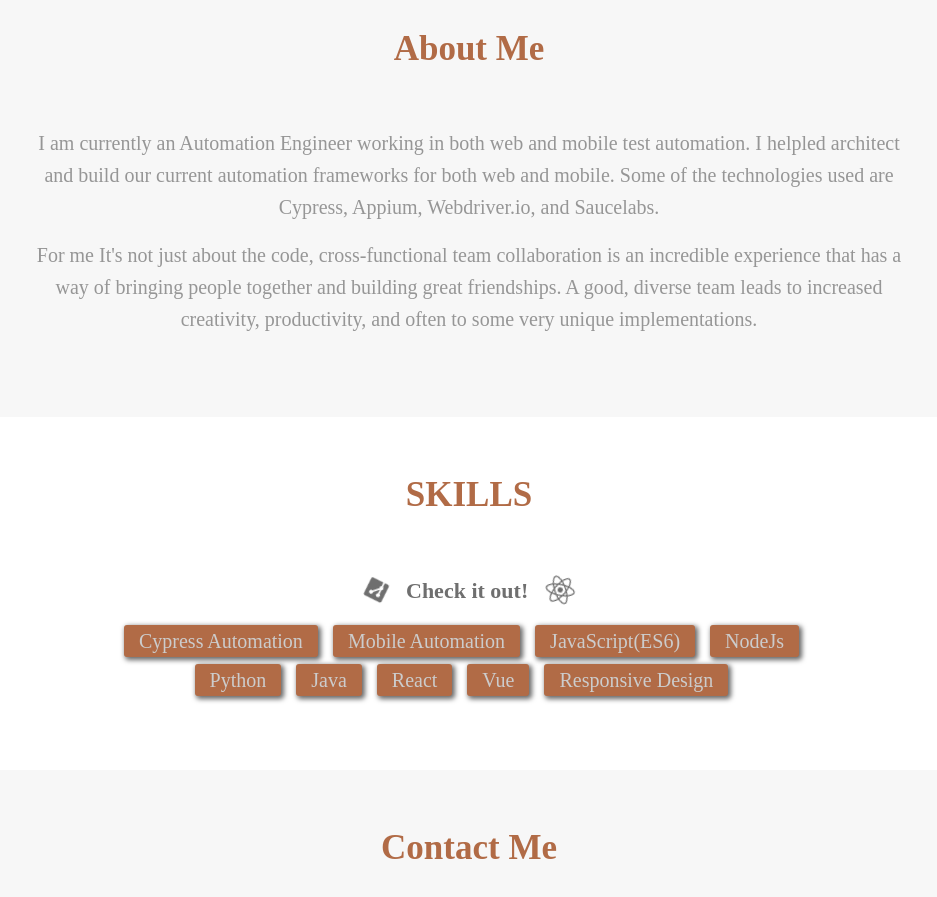
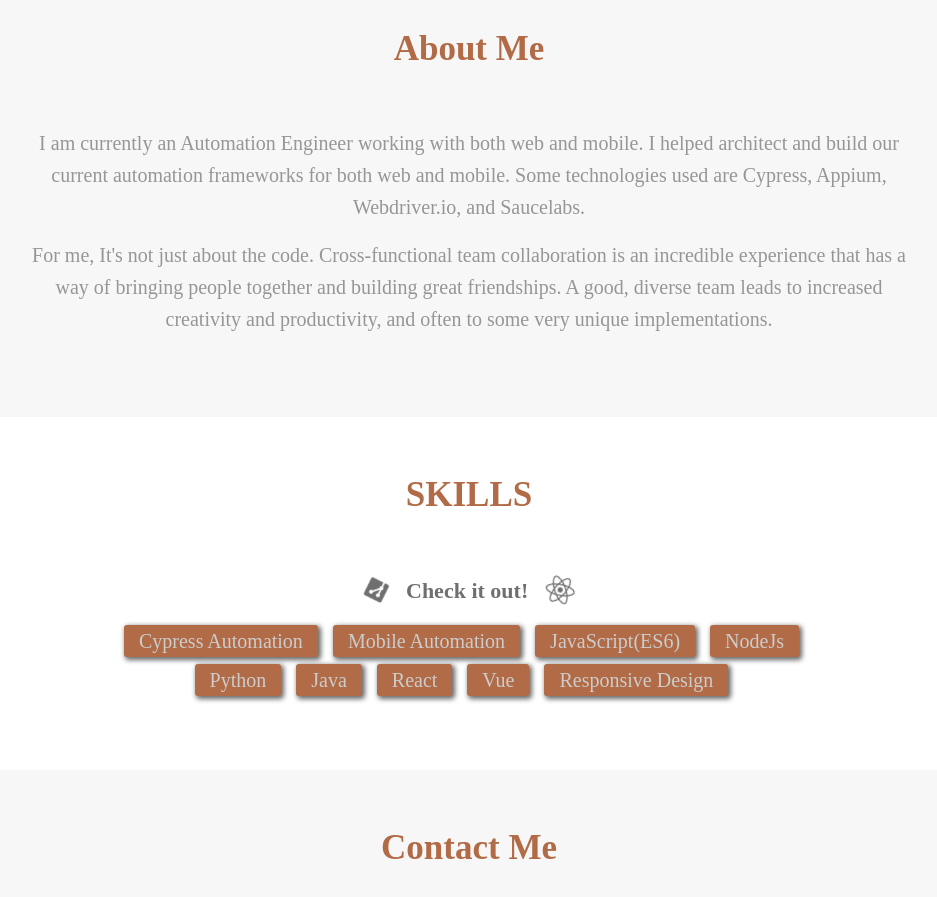
Before and after one commit to fuston05/scott-fuston-portfolio, a React (Create React App) app: page / in a window 1280 px wide. Shown: the part 1440-2337 px from the top of the page, without its empty margins (171-1108 px from the left). Built offline with nearby package versions, Linux system fonts and the light colour scheme.

Commit message:
correct grammar

```diff
--- a/src/components/About/About.jsx
+++ b/src/components/About/About.jsx
@@ -8,18 +8,18 @@
             <div className="aboutText">
                 <h4 className="sectionTitle">About Me</h4>
                 <p>
-                    I am currently an Automation Engineer working in both web
-                    and mobile test automation. I helpled architect and build
-                    our current automation frameworks for both web and mobile.
-                    Some of the technologies used are Cypress, Appium,
-                    Webdriver.io, and Saucelabs.
+                    I am currently an Automation Engineer working with both web
+                    and mobile. I helped architect and build our current
+                    automation frameworks for both web and mobile. Some
+                    technologies used are Cypress, Appium, Webdriver.io, and
+                    Saucelabs.
                 </p>
                 <br />
                 <p>
-                    For me It's not just about the code, cross-functional team
+                    For me, It's not just about the code. Cross-functional team
                     collaboration is an incredible experience that has a way of
                     bringing people together and building great friendships. A
-                    good, diverse team leads to increased creativity,
+                    good, diverse team leads to increased creativity and
                     productivity, and often to some very unique implementations.
                 </p>
                 <br />
```
